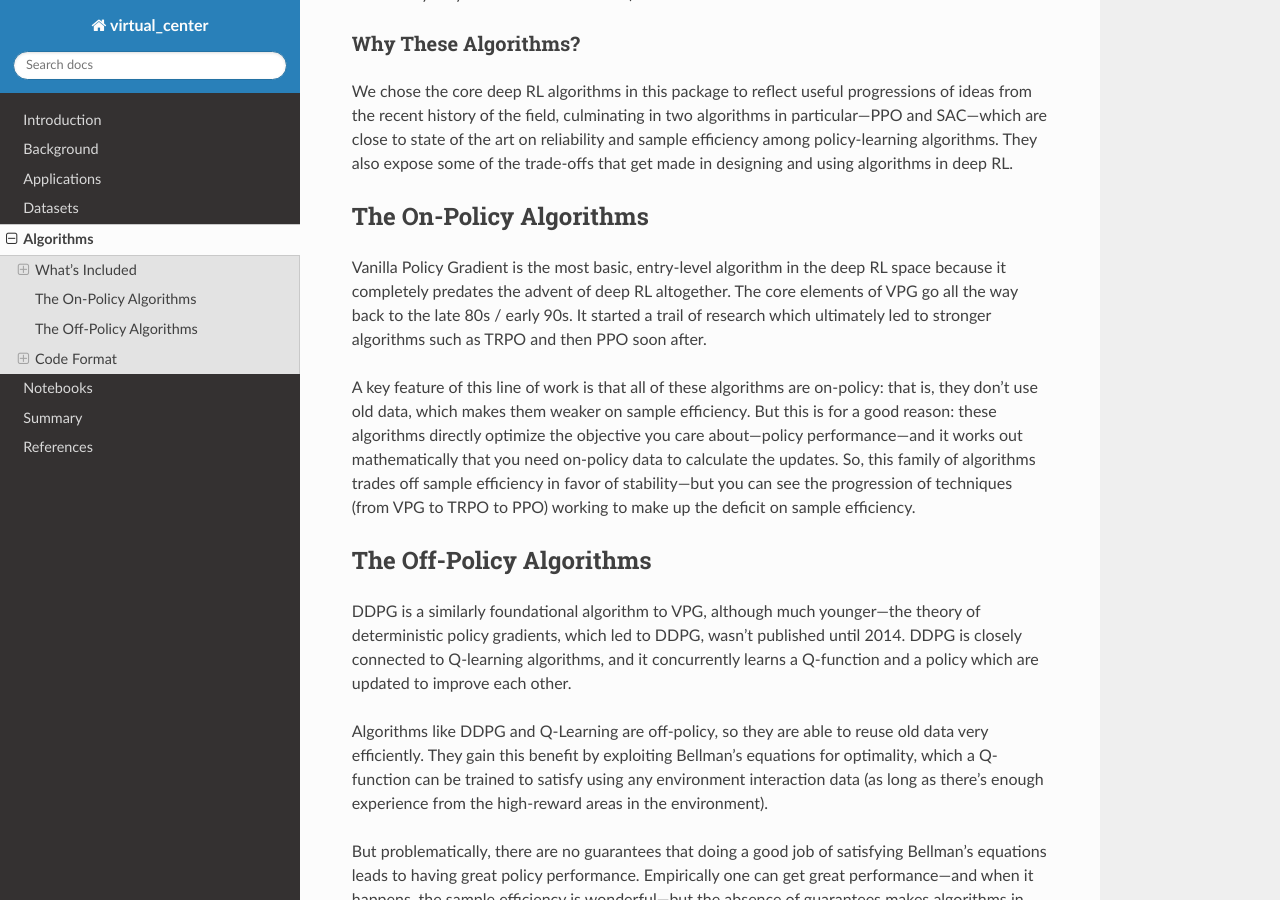
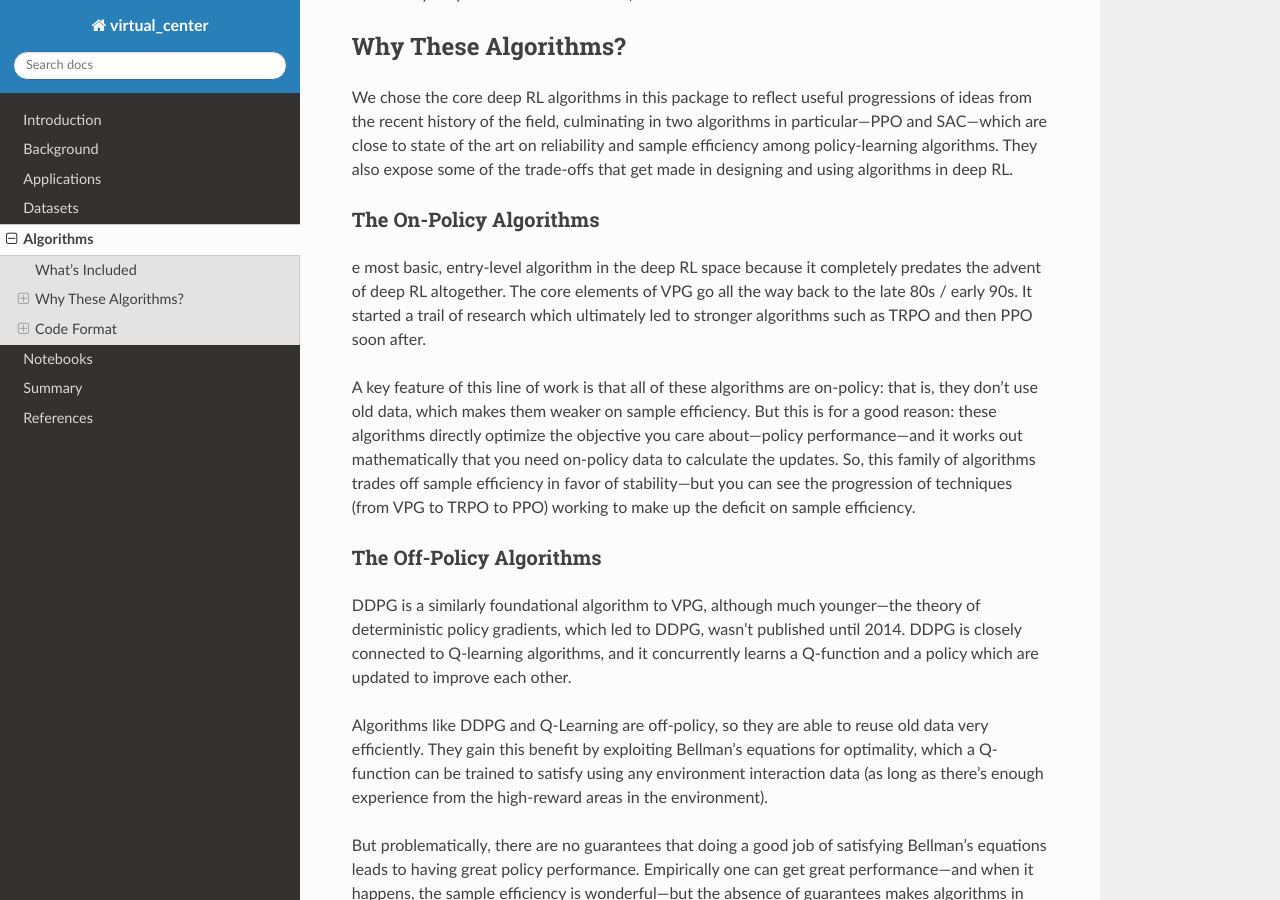
Before and after one commit to tejas-veer/virtual_center, a Sphinx documentation site: the page built from docs/source/algorithms.rst, in a window 1280 px wide and 900 px high, scrolled down 846 px. Built offline with Sphinx 7.4.7 and the Read the Docs theme 2.0.0, drawn with Linux system fonts in a browser that asks for light colours.

Commit message:
Update algorithms.rst

```diff
--- a/docs/source/algorithms.rst
+++ b/docs/source/algorithms.rst
@@ -22,17 +22,17 @@ Spinning Up has two implementations for each algorithm (except for TRPO): one th
 
 .. _why:
 Why These Algorithms?
-_________________________
++++++++++++++++++++++
 We chose the core deep RL algorithms in this package to reflect useful progressions of ideas from the recent history of the field, culminating in two algorithms in particular—PPO and SAC—which are close to state of the art on reliability and sample efficiency among policy-learning algorithms. They also expose some of the trade-offs that get made in designing and using algorithms in deep RL.
 
 The On-Policy Algorithms
-++++++++++++++++++++++++
-Vanilla Policy Gradient is the most basic, entry-level algorithm in the deep RL space because it completely predates the advent of deep RL altogether. The core elements of VPG go all the way back to the late 80s / early 90s. It started a trail of research which ultimately led to stronger algorithms such as TRPO and then PPO soon after.
+______________________________
+e most basic, entry-level algorithm in the deep RL space because it completely predates the advent of deep RL altogether. The core elements of VPG go all the way back to the late 80s / early 90s. It started a trail of research which ultimately led to stronger algorithms such as TRPO and then PPO soon after.
 
 A key feature of this line of work is that all of these algorithms are on-policy: that is, they don’t use old data, which makes them weaker on sample efficiency. But this is for a good reason: these algorithms directly optimize the objective you care about—policy performance—and it works out mathematically that you need on-policy data to calculate the updates. So, this family of algorithms trades off sample efficiency in favor of stability—but you can see the progression of techniques (from VPG to TRPO to PPO) working to make up the deficit on sample efficiency.
 
 The Off-Policy Algorithms
-+++++++++++++++++++++++++++
+__________________________
 DDPG is a similarly foundational algorithm to VPG, although much younger—the theory of deterministic policy gradients, which led to DDPG, wasn’t published until 2014. DDPG is closely connected to Q-learning algorithms, and it concurrently learns a Q-function and a policy which are updated to improve each other.
 
 Algorithms like DDPG and Q-Learning are off-policy, so they are able to reuse old data very efficiently. They gain this benefit by exploiting Bellman’s equations for optimality, which a Q-function can be trained to satisfy using any environment interaction data (as long as there’s enough experience from the high-reward areas in the environment).
```
